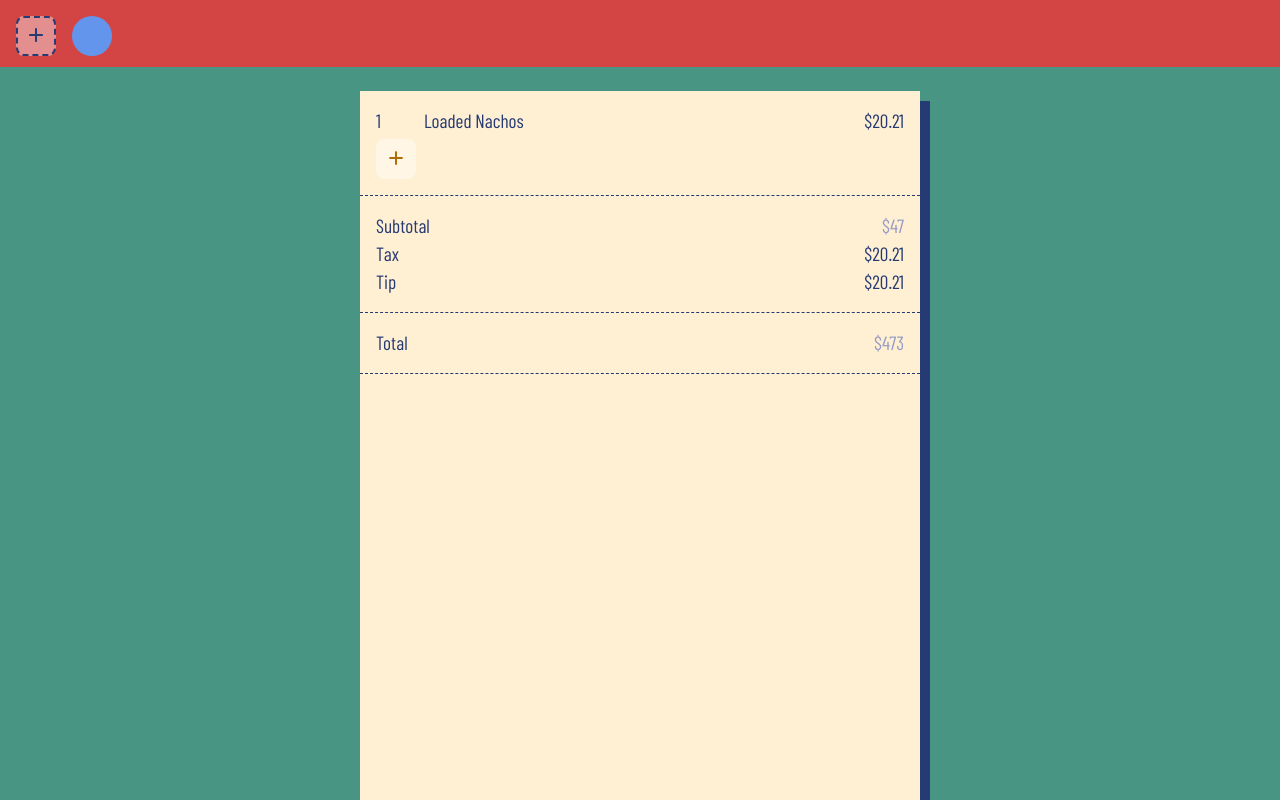
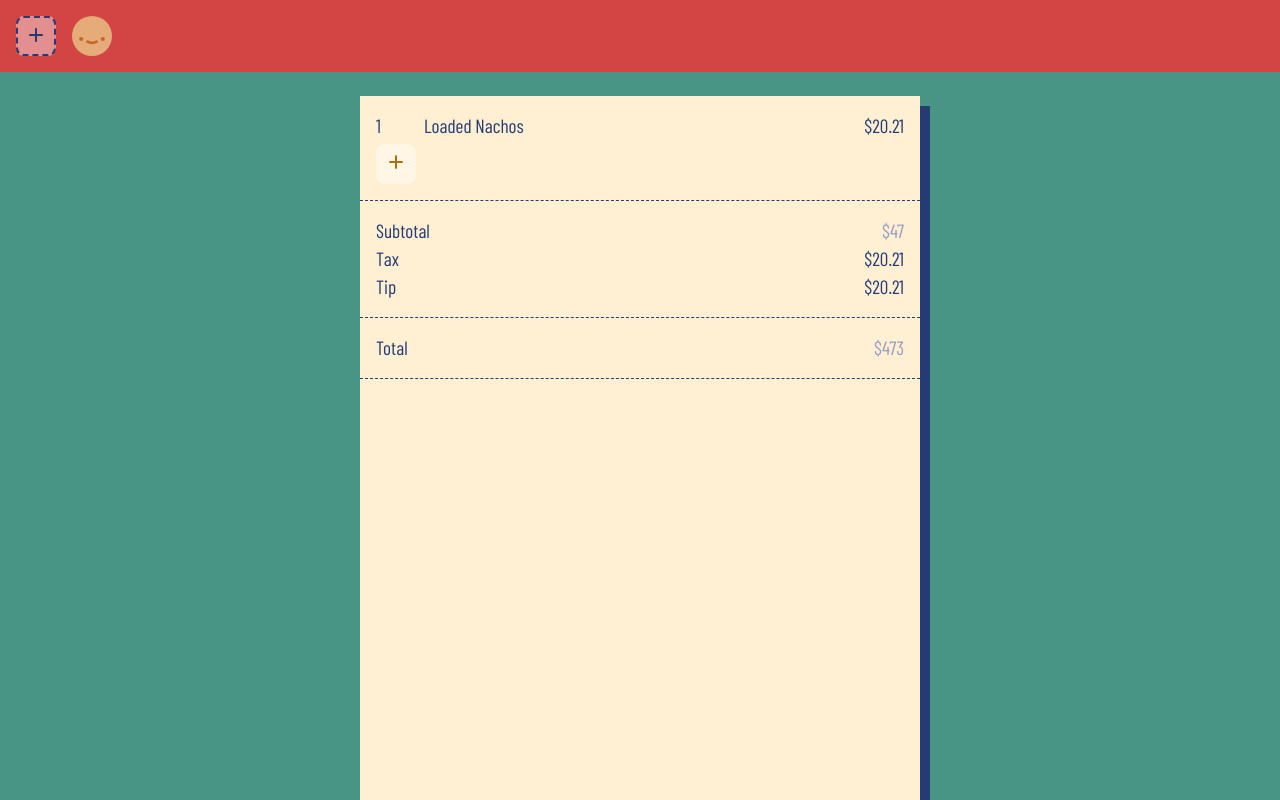
Before and after one commit to linhpham4/Aftermath, a React (Vite) app in the folder aftermath-client/: page /edit/1 in a window 1280 px wide. Built offline with nearby package versions, Linux system fonts and the light colour scheme.

Commit message:
Import avatar.svg and changed avatar divs to img

```diff
--- a/aftermath-client/src/pages/EditBillPage/EditBillPage.jsx
+++ b/aftermath-client/src/pages/EditBillPage/EditBillPage.jsx
@@ -1,14 +1,12 @@
 import "./EditBillPage.scss";
+import avatar from "../../assets/icons/avatar.svg";
 import { useState } from "react";
+import EditPersonNameModal from "../../components/EditPersonNameModal/EditPersonNameModal";
 
 const EditBillPage = () => {
+  const [open, setOpen] = useState(false);
   const [people, setPeople] = useState([""]);
   const [itemPeople, setItemPeople] = useState([]);
-
-  const addPerson = (event) => {
-    event.preventDefault();
-    setPeople([...people, ""]);
-  };
 
   const addItemPerson = (event) => {
     event.preventDefault();
@@ -18,10 +16,8 @@ const EditBillPage = () => {
   return (
     <main className="edit">
       <div className="edit__header">
-        <button className="edit__add" onClick={addPerson}></button>
-        {people.map((person) => {
-          return <div className="edit__avatar"></div>
-        })}
+        <button className="edit__add" onClick={() => setOpen(true)}></button>
+        <img className="edit__avatar" src={avatar} alt="avatar" />
       </div>
 
       <form className="edit__form" id="editBill">
@@ -92,6 +88,8 @@ const EditBillPage = () => {
           <p className="edit__text edit__text--gray">$473</p>
         </div>
       </form>
+
+      <EditPersonNameModal open={open} close={() => setOpen(false)}/>
     </main>
   );
 };
--- a/aftermath-client/src/pages/EditBillPage/EditBillPage.scss
+++ b/aftermath-client/src/pages/EditBillPage/EditBillPage.scss
@@ -50,8 +50,6 @@
   &__avatar {
     min-width: 2.5rem;
     min-height: 2.5rem;
-    background-color: cornflowerblue;
-    border-radius: 50%;
   }
 
   &__form {
```
Also changed, not shown: aftermath-client/src/assets/icons/avatar.svg (added).
